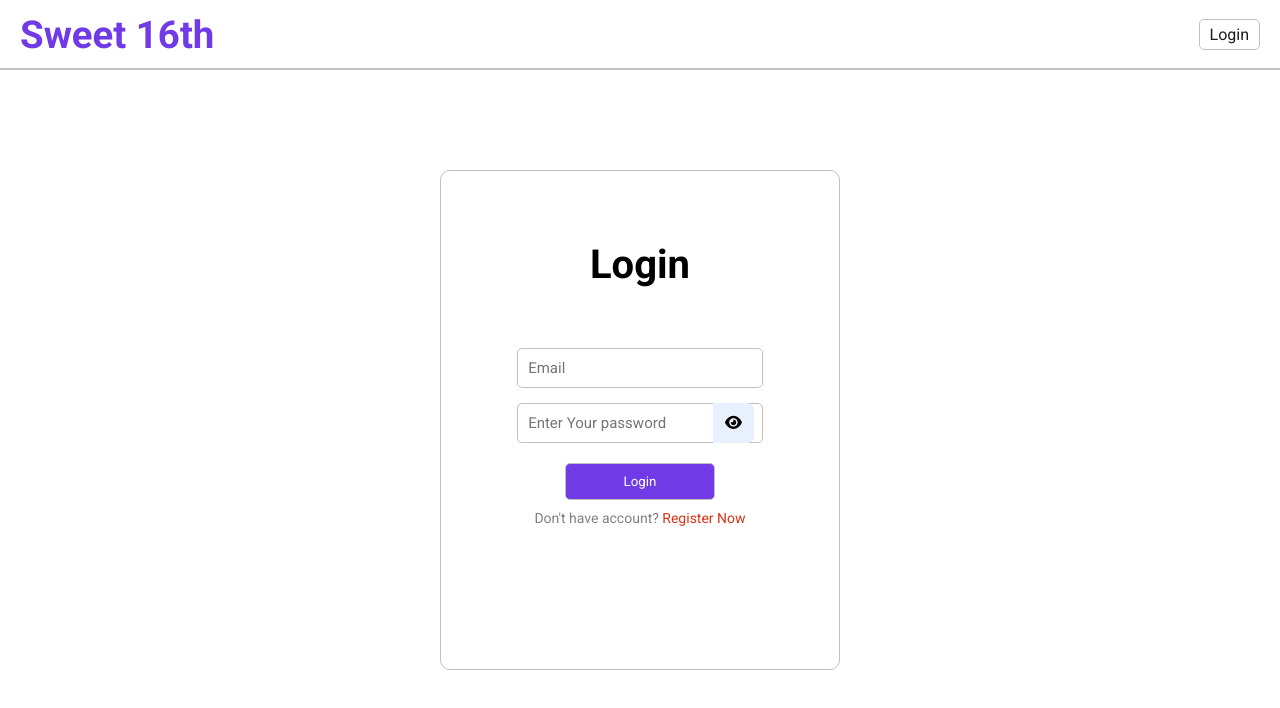
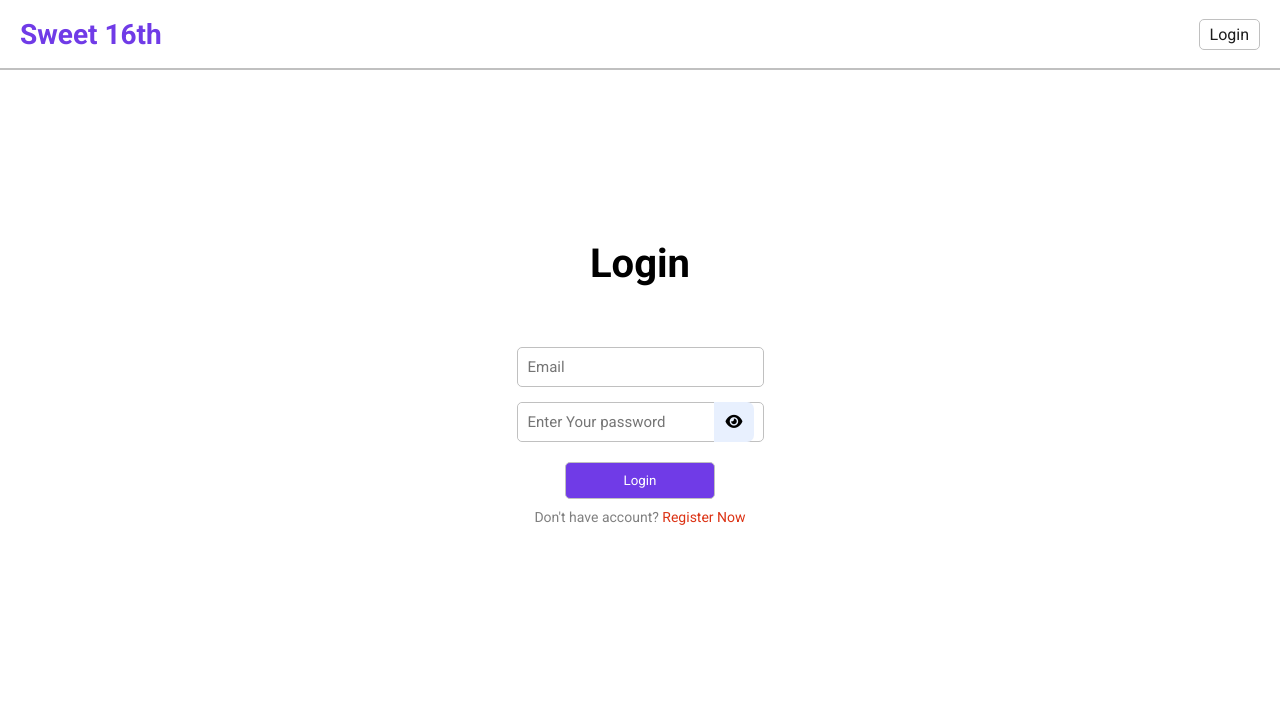
Before and after one commit to HabibTheAlien/study-status, a React (Create React App) app: page /login in a window 1280 px wide. Shown: the top 708 px of the page. Built offline with nearby package versions, Linux system fonts and the light colour scheme.

Commit message:
version 2.0

```diff
--- a/src/components/Navbar.jsx
+++ b/src/components/Navbar.jsx
@@ -23,7 +23,7 @@ const Left = styled.div`
 	cursor: pointer;
 `;
 const Logo = styled.h1`
-	font-size: 2.4rem;
+	font-size: 28px;
 	color: #703be7;
 	${mobile({ fontSize: "2rem" })}
 `;
@@ -39,6 +39,7 @@ const Avtar = styled.img`
 	border-radius: 50%;
 	background-color: white;
 	object-fit: cover;
+	margin-right: 15px;
 
 	${mobile({ width: "45px", height: "45px" })}
 `;
@@ -83,9 +84,9 @@ const Navbar = () => {
 								<Avtar src={avtar} alt="" />
 							)}
 						</Link>
-						<Link className="link" to="/profile">
+						{/* <Link className="link" to="/profile">
 							<Name>{user.username}</Name>
-						</Link>
+						</Link> */}
 						<Btn onClick={handleLogout}>Logout</Btn>
 					</>
 				) : (
--- a/src/pages/Login.jsx
+++ b/src/pages/Login.jsx
@@ -10,7 +10,7 @@ import { baseURL } from "../App";
 import axios from "axios";
 
 const Container = styled.div`
-	border: 1px solid silver;
+	/* border: 1px solid silver; */
 	width: 400px;
 	height: 500px;
 	background: white;
@@ -21,7 +21,7 @@ const Container = styled.div`
 	top: 50%;
 	left: 50%;
 	transform: translate(-50%, -50%);
-	${mobile({ width: "90%", height: "70%", border: "none" })}
+	/* ${mobile({ width: "90%", height: "70%", border: "none" })} */
 `;
 
 const Wrapper = styled.div`
--- a/src/pages/Register.jsx
+++ b/src/pages/Register.jsx
@@ -9,7 +9,7 @@ import { baseURL } from "../App";
 import axios from "axios";
 
 const Container = styled.div`
-	border: 1px solid silver;
+	/* border: 1px solid silver; */
 	position: absolute;
 	top: 50%;
 	left: 50%;
```
